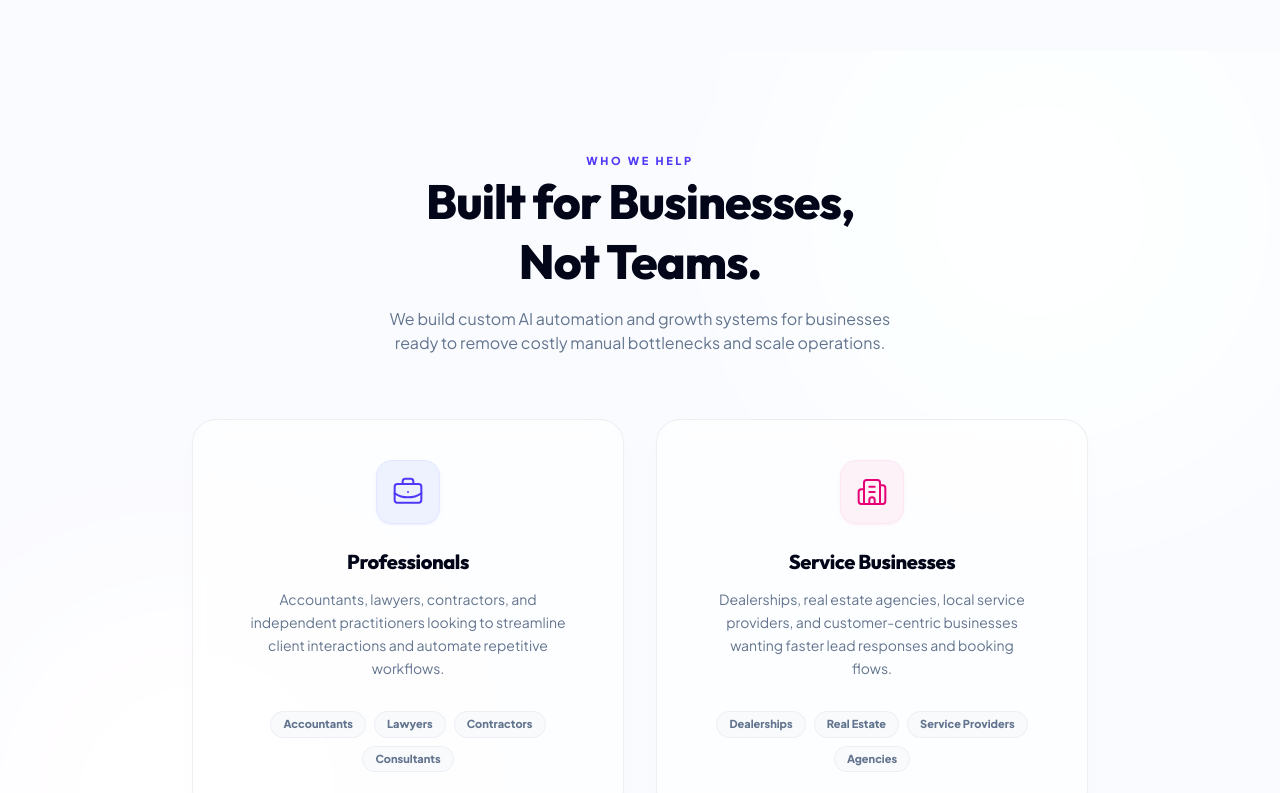
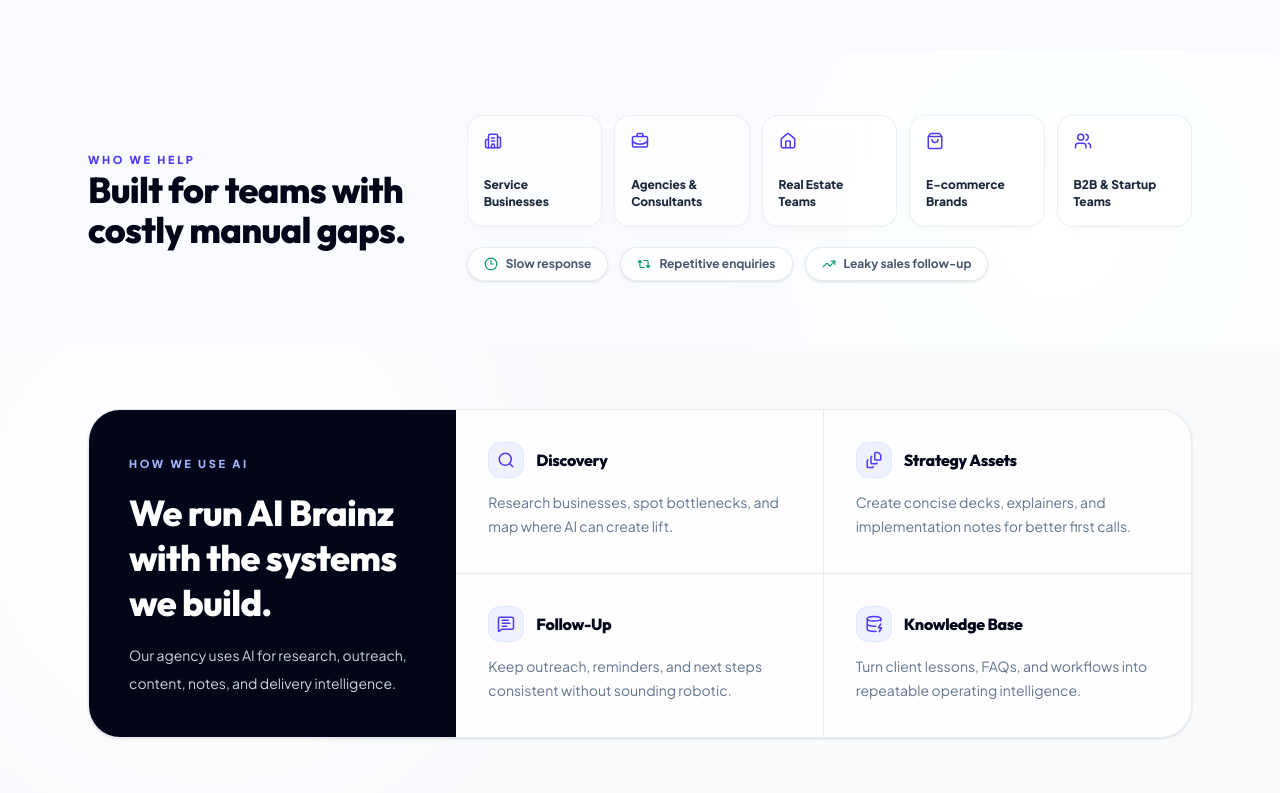
Before and after one commit to princegbabuwo/ai-brainz-website, a Next.js app: page / in a window 1280 px wide. Shown: the part 1180-1973 px from the top of the page. Built offline with nearby package versions, Linux system fonts and the light colour scheme.

Commit message:
Revert Who We Help section layout to original design

```diff
--- a/src/components/WhoWeHelp.jsx
+++ b/src/components/WhoWeHelp.jsx
@@ -1,75 +1,62 @@
 'use client';
 
-import { Building2, BriefcaseBusiness } from 'lucide-react';
+import { Building2, BriefcaseBusiness, Home, ShoppingBag, Users, Repeat2, Clock3, TrendingUp } from 'lucide-react';
+
+const AUDIENCES = [
+  { icon: Building2, label: 'Service Businesses' },
+  { icon: BriefcaseBusiness, label: 'Agencies & Consultants' },
+  { icon: Home, label: 'Real Estate Teams' },
+  { icon: ShoppingBag, label: 'E-commerce Brands' },
+  { icon: Users, label: 'B2B & Startup Teams' }
+];
+
+const SIGNALS = [
+  { icon: Clock3, label: 'Slow response' },
+  { icon: Repeat2, label: 'Repetitive enquiries' },
+  { icon: TrendingUp, label: 'Leaky sales follow-up' }
+];
 
 export default function WhoWeHelp() {
   return (
-    <section id="who-we-help" className="py-24 relative bg-[#fafbfe] overflow-hidden">
-      {/* Background ambient blurs */}
-      <div className="ambient-glow glow-blue w-[400px] h-[400px] -top-10 right-10"></div>
-      <div className="ambient-glow glow-purple w-[300px] h-[300px] -bottom-10 left-10"></div>
+    <section id="who-we-help" className="py-16 relative bg-[#fafbfe] overflow-hidden">
+      <div className="ambient-glow glow-blue w-[360px] h-[360px] top-0 right-10"></div>
 
-      <div className="max-w-5xl mx-auto px-6 relative z-10">
-        {/* Centered Heading */}
-        <div className="text-center max-w-2xl mx-auto mb-16 space-y-4">
+      <div className="max-w-6xl mx-auto px-6 relative z-10">
+        <div className="grid grid-cols-1 lg:grid-cols-12 gap-8 items-center">
+          <div className="lg:col-span-4 space-y-3">
             <span className="text-[11px] font-extrabold uppercase tracking-[0.24em] text-indigo-600">
               Who We Help
             </span>
-          <h2 className="text-3xl sm:text-4xl md:text-5xl font-extrabold text-slate-950 font-display leading-tight">
-            Built for Businesses, <br className="hidden sm:inline" />Not Teams.
+            <h2 className="text-3xl sm:text-4xl font-extrabold text-slate-950 font-display">
+              Built for teams with costly manual gaps.
             </h2>
-          <p className="text-sm sm:text-base text-slate-500 max-w-lg mx-auto">
-            We build custom AI automation and growth systems for businesses ready to remove costly manual bottlenecks and scale operations.
-          </p>
           </div>
 
-        {/* 2 Centered Grid Cards */}
-        <div className="grid grid-cols-1 md:grid-cols-2 gap-8 max-w-4xl mx-auto">
-          {/* Card 1: Professionals */}
-          <div className="premium-card premium-card-hover rounded-3xl p-8 sm:p-10 text-center flex flex-col items-center justify-between space-y-6">
-            <div className="w-16 h-16 rounded-2xl bg-indigo-50 border border-indigo-100 flex items-center justify-center text-indigo-600 shadow-sm shadow-indigo-100/50">
-              <BriefcaseBusiness size={32} strokeWidth={1.5} />
+          <div className="lg:col-span-8 space-y-5">
+            <div className="grid grid-cols-2 md:grid-cols-5 gap-3">
+              {AUDIENCES.map((item) => {
+                const Icon = item.icon;
+                return (
+                  <div key={item.label} className="premium-card premium-card-hover rounded-2xl p-4 min-h-[112px] flex flex-col justify-between">
+                    <Icon size={18} className="text-indigo-600" />
+                    <span className="text-xs font-extrabold text-slate-800 leading-snug">
+                      {item.label}
+                    </span>
+                  </div>
+                );
+              })}
             </div>
 
-            <div className="space-y-3">
-              <h3 className="text-xl font-extrabold text-slate-950 font-display">
-                Professionals
-              </h3>
-              <p className="text-sm text-slate-500 leading-relaxed max-w-xs mx-auto">
-                Accountants, lawyers, contractors, and independent practitioners looking to streamline client interactions and automate repetitive workflows.
-              </p>
+            <div className="flex flex-wrap gap-3">
+              {SIGNALS.map((item) => {
+                const Icon = item.icon;
+                return (
+                  <div key={item.label} className="inline-flex items-center gap-2 rounded-full border border-slate-200/80 bg-white/80 px-4 py-2 text-xs font-bold text-slate-600 shadow-sm">
+                    <Icon size={14} className="text-emerald-600" />
+                    <span>{item.label}</span>
                   </div>
-
-            <div className="flex flex-wrap justify-center gap-2 pt-2">
-              {['Accountants', 'Lawyers', 'Contractors', 'Consultants'].map((tag) => (
-                <span key={tag} className="px-3 py-1 rounded-full border border-slate-200/50 bg-slate-50 text-[10px] sm:text-[11px] font-extrabold text-slate-500">
-                  {tag}
-                </span>
-              ))}
-            </div>
-          </div>
-
-          {/* Card 2: Service Businesses */}
-          <div className="premium-card premium-card-hover rounded-3xl p-8 sm:p-10 text-center flex flex-col items-center justify-between space-y-6">
-            <div className="w-16 h-16 rounded-2xl bg-pink-50 border border-pink-100 flex items-center justify-center text-pink-600 shadow-sm shadow-pink-100/50">
-              <Building2 size={32} strokeWidth={1.5} />
-            </div>
-
-            <div className="space-y-3">
-              <h3 className="text-xl font-extrabold text-slate-950 font-display">
-                Service Businesses
-              </h3>
-              <p className="text-sm text-slate-500 leading-relaxed max-w-xs mx-auto">
-                Dealerships, real estate agencies, local service providers, and customer-centric businesses wanting faster lead responses and booking flows.
-              </p>
-            </div>
-
-            <div className="flex flex-wrap justify-center gap-2 pt-2">
-              {['Dealerships', 'Real Estate', 'Service Providers', 'Agencies'].map((tag) => (
-                <span key={tag} className="px-3 py-1 rounded-full border border-slate-200/50 bg-slate-50 text-[10px] sm:text-[11px] font-extrabold text-slate-500">
-                  {tag}
-                </span>
-              ))}
+                );
+              })}
             </div>
           </div>
         </div>
```
Lines whose indentation alone changed are shown as unchanged.
